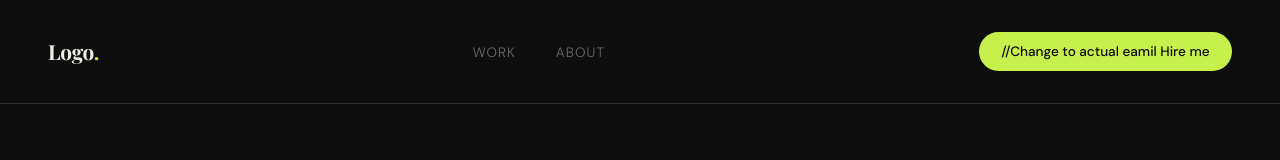
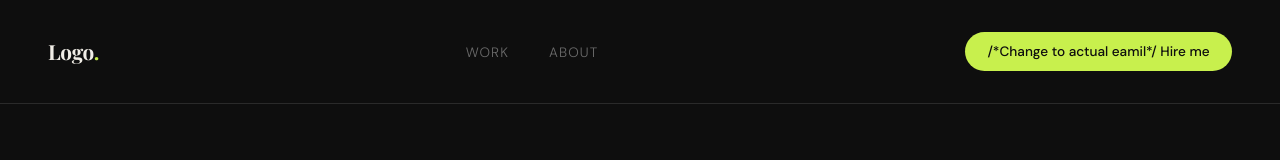
Before and after one commit to ashfaq-chowdhury/Portfolio, a Next.js app: page / in a window 1280 px wide. Shown: the top 160 px of the page. Built offline with nearby package versions, Linux system fonts and the light colour scheme.

Commit message:
comment issue

```diff
--- a/app/page.tsx
+++ b/app/page.tsx
@@ -27,7 +27,7 @@ export default function Home() {
             <a href="#about">About</a>
           </li>
         </ul>
-        <a href="https://www.gmail.com/" className={styles.navCta}>  //Change to actual eamil
+        <a href="https://www.gmail.com/" className={styles.navCta}>  /*Change to actual eamil*/
           Hire me
         </a>
       </nav>
```
Also changed, not shown: 1 other file (tests, documents, lock files or other folders).
